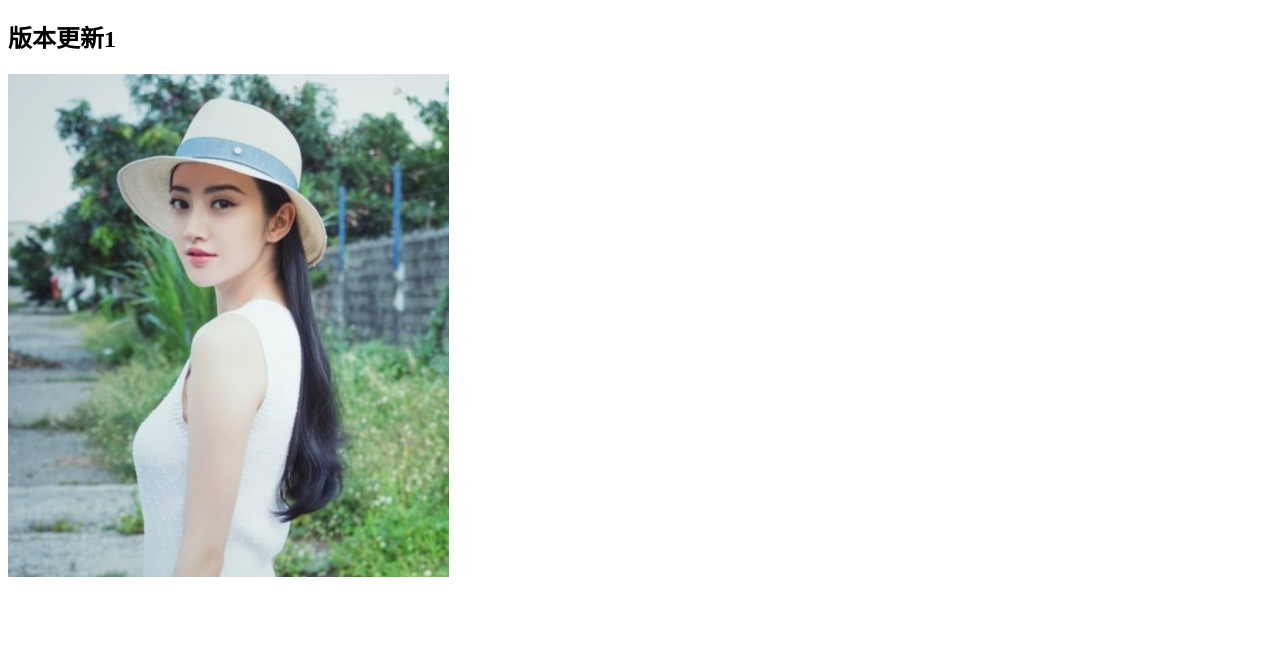
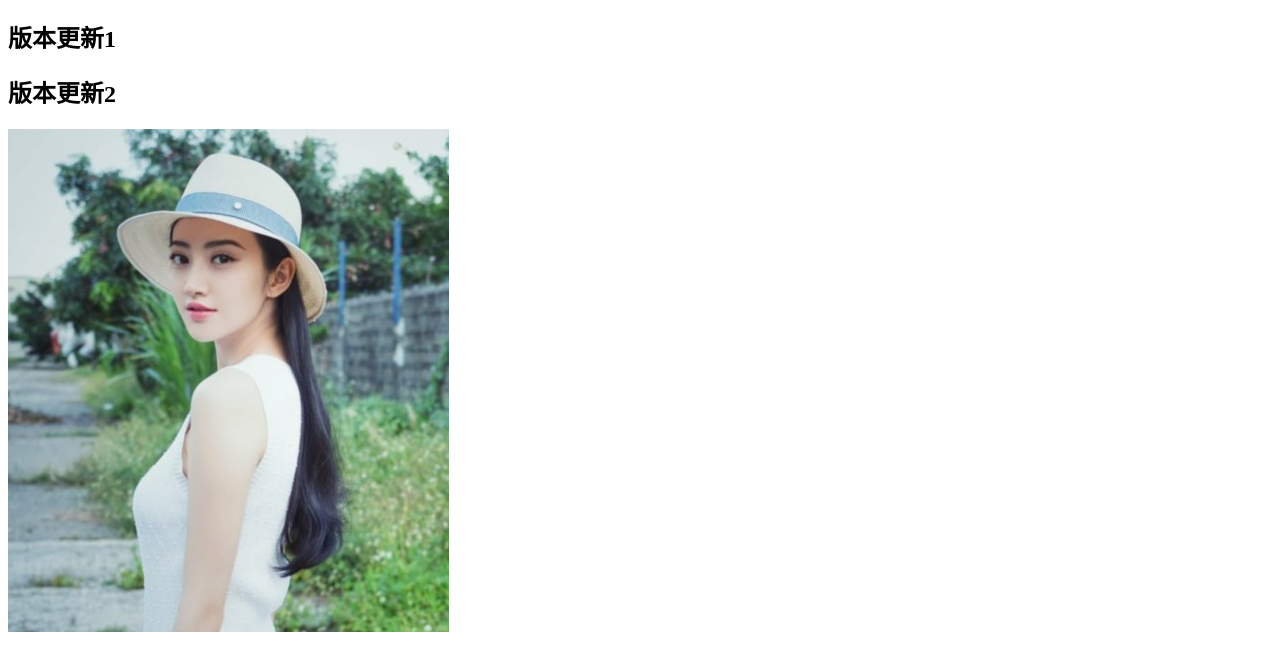
Before and after one commit to huangguoxing/1906-2, a plain HTML site: page index.html in a window 1280 px wide. Shown: the part 70-740 px from the top of the page. Drawn offline with Linux system fonts and the light colour scheme.

Commit message:
版本更新2

```diff
--- a/index.html
+++ b/index.html
@@ -10,6 +10,7 @@
 <body>
     <h1>测试标题123啦啦啦</h1>
     <h2>版本更新1</h2>
+     <h2>版本更新2</h2>
     <img src="jt.png" alt="">
 </body>
 </html>
```
